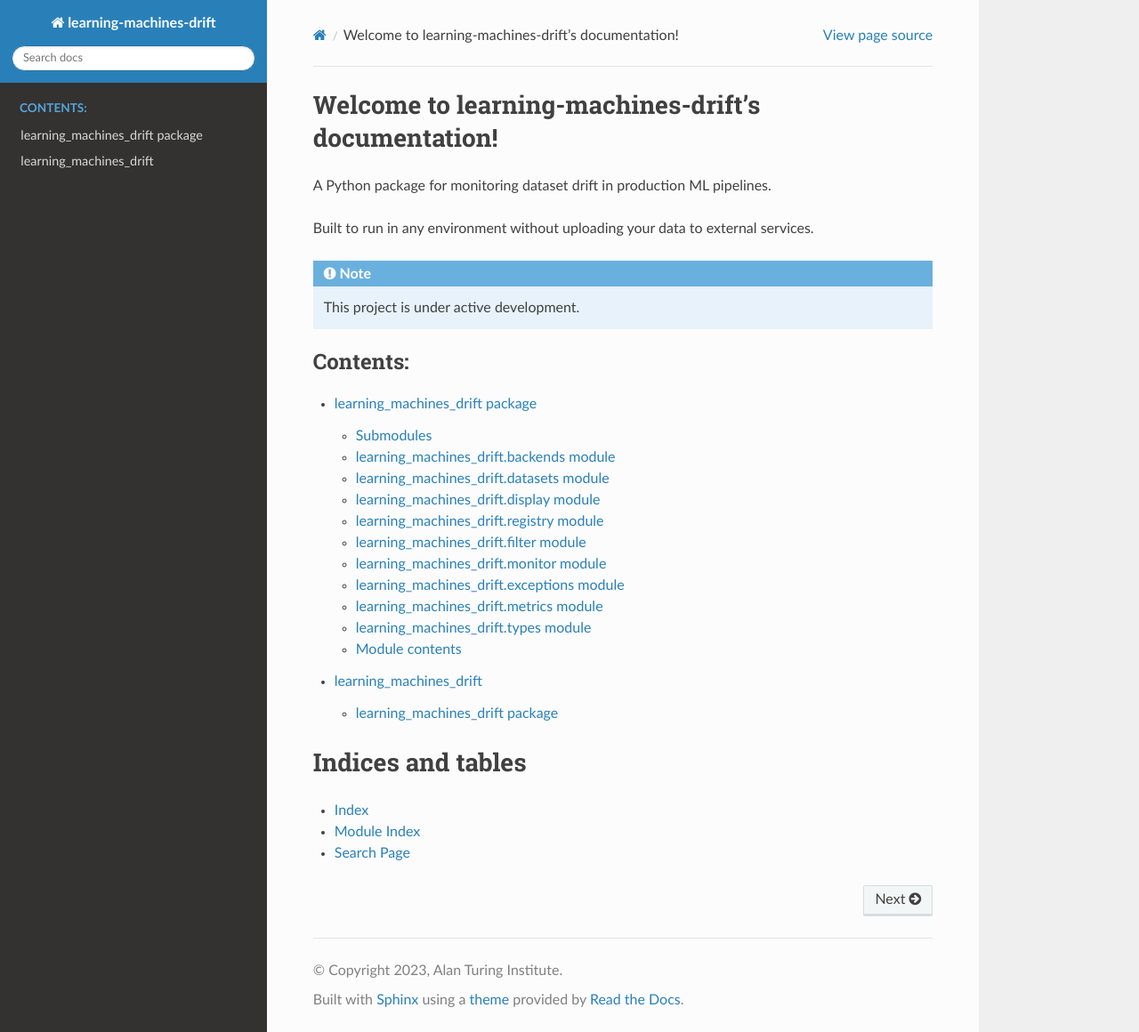
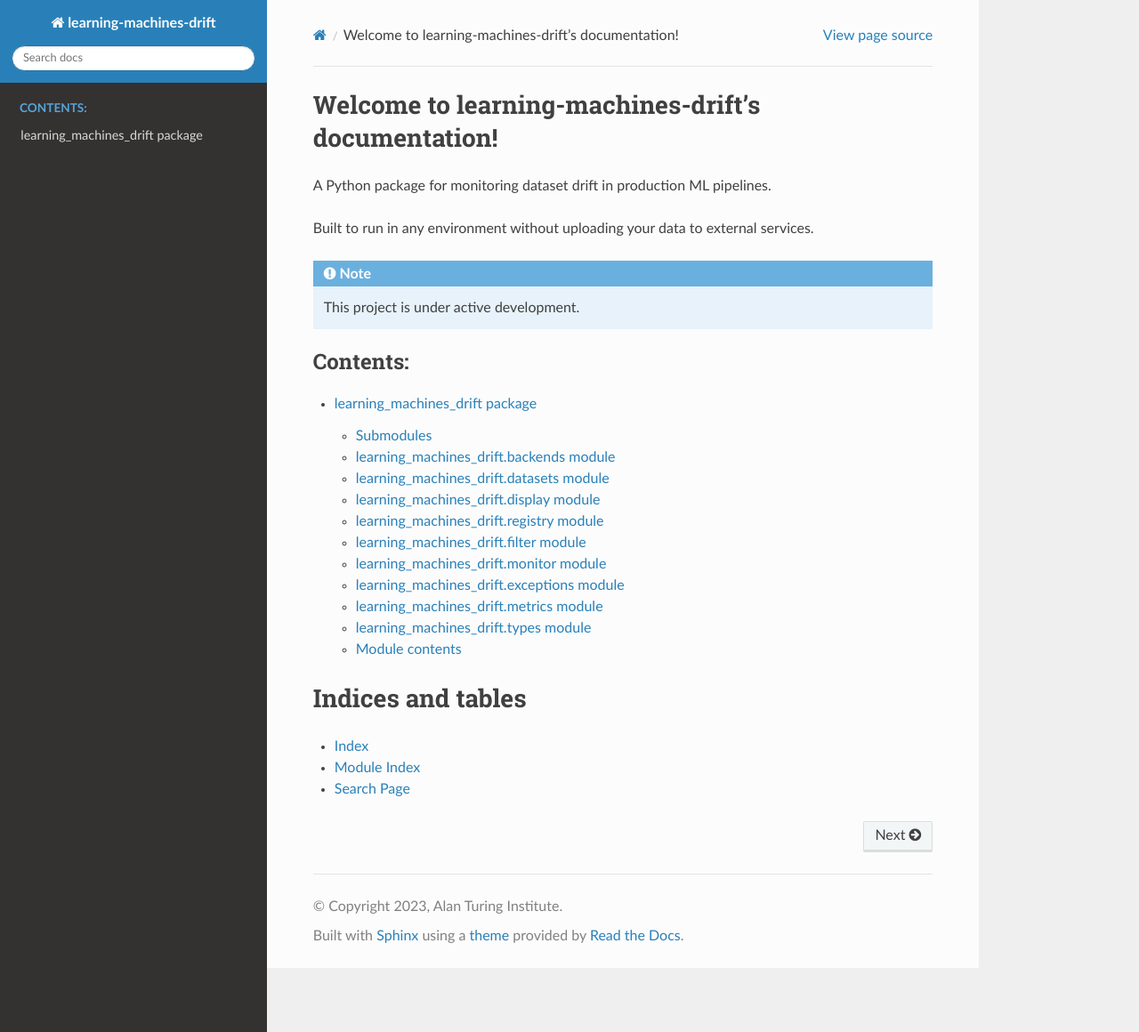
Before and after one commit to alan-turing-institute/learning-machines-drift, a Sphinx documentation site: the page built from docs/source/index.rst, in a window 1280 px wide and 1160 px high. Shown: the whole window at 89% size. Built offline with Sphinx 7.4.7 and the Read the Docs theme 2.0.0, drawn with Linux system fonts in a browser that asks for light colours.

Commit message:
Remove modules from docs index

```diff
--- a/docs/source/index.rst
+++ b/docs/source/index.rst
@@ -18,7 +18,6 @@ Built to run in any environment without uploading your data to external services
    :caption: Contents:
 
    learning_machines_drift
-   modules
 
 Indices and tables
 ==================
--- a/docs/source/modules.rst
+++ /dev/null
@@ -1,7 +0,0 @@
-learning_machines_drift
-=======================
-
-.. toctree::
-   :maxdepth: 4
-
-   learning_machines_drift
```
